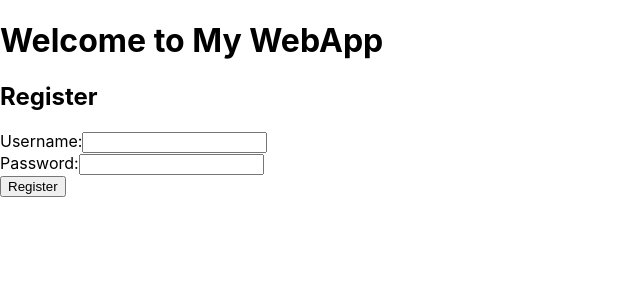
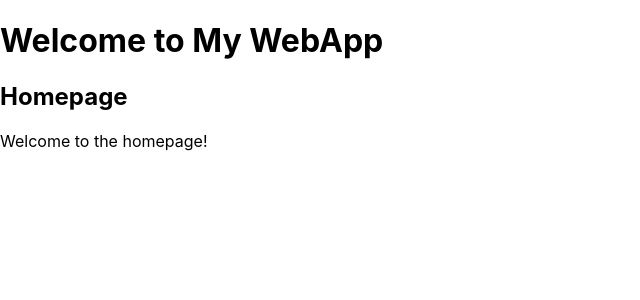
Before and after one commit to cwong8751/PaperTrail-deploy, a React (Create React App) app in the folder frontend/: page / in a window 1280 px wide. Before the commit this address led to /register. Shown: the top 300 px of the page, without its empty margins (0-640 px from the left). Built offline with nearby package versions, Linux system fonts and the light colour scheme.

Commit message:
homepage accessible now

```diff
--- a/frontend/src/App.js
+++ b/frontend/src/App.js
@@ -12,10 +12,10 @@
       <div className="App">
         <h1>Welcome to My WebApp</h1>
         <Routes> {/* Replace Switch with Routes */}
-          <Route path="/register" element={isAuthenticated ? <Navigate to="/home" /> : <Register />} />
-          <Route path="/login" element={isAuthenticated ? <Navigate to="/home" /> : <Login />} />
-          <Route path="/home" element={isAuthenticated ? <Homepage /> : <Navigate to="/login" />} />
-          <Route path="*" element={<Navigate to="/register" />} /> {/* Catch-all route */}
+          <Route path="/register" element={<Register />} />
+          <Route path="/login" element={<Login />} />
+          <Route path="/" element={<Homepage />} />
+          {/* <Route path="*" element={<Navigate to="/register" />} /> Catch-all route */}
         </Routes>
       </div>
     </Router>
--- a/frontend/src/components/Register.js
+++ b/frontend/src/components/Register.js
@@ -1,7 +1,8 @@
 import React, { useState } from 'react';
 import axios from 'axios';
-
+import { useNavigate } from 'react-router-dom';
 const Register = () => {
+    const navigate = useNavigate()
   const [username, setUsername] = useState('');
   const [password, setPassword] = useState('');
   const [errorMessage, setErrorMessage] = useState('');
@@ -24,6 +25,7 @@
       if (response.data.message) {
         setSuccessMessage('Registration successful!');
         alert("successfully registered");
+        navigate('/')
       }
     } catch (error) {
       if (error.response && error.response.data) {
```
Also changed, not shown: 1 other file (tests, documents, lock files or other folders).
